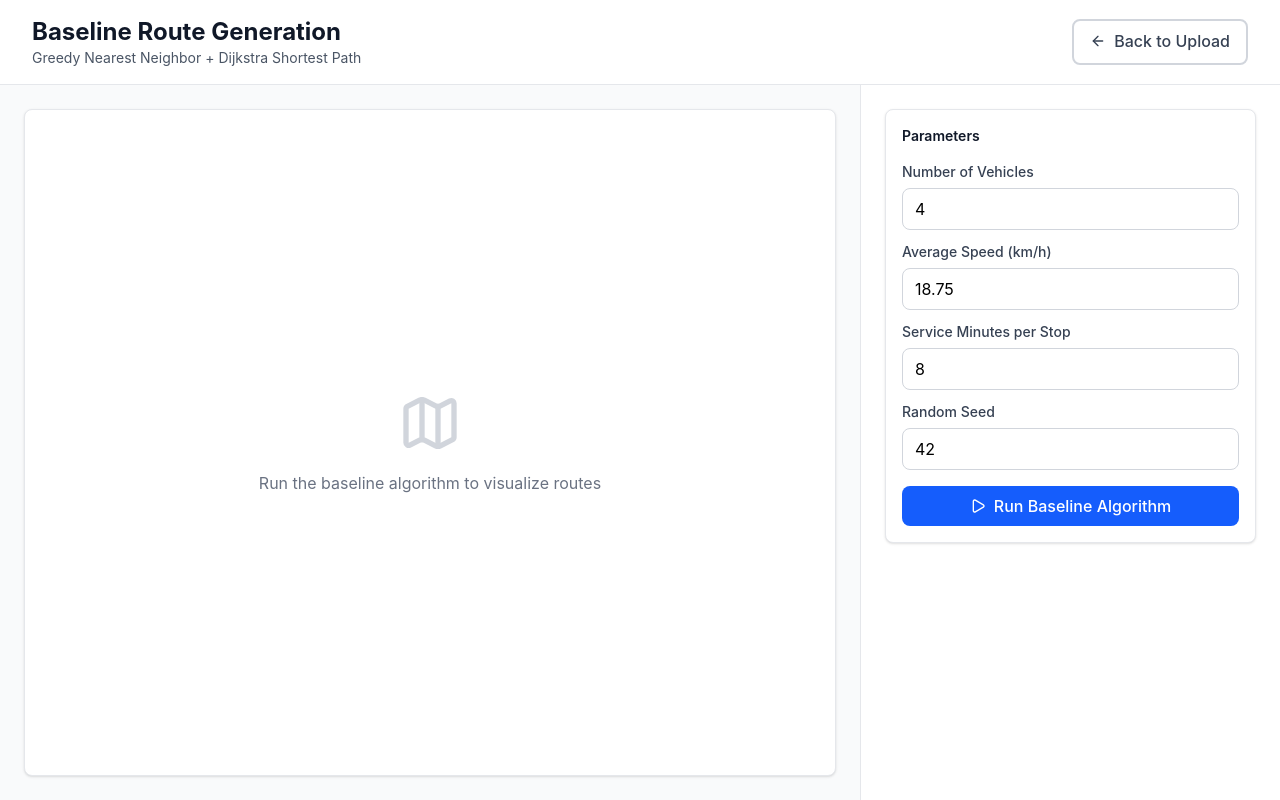
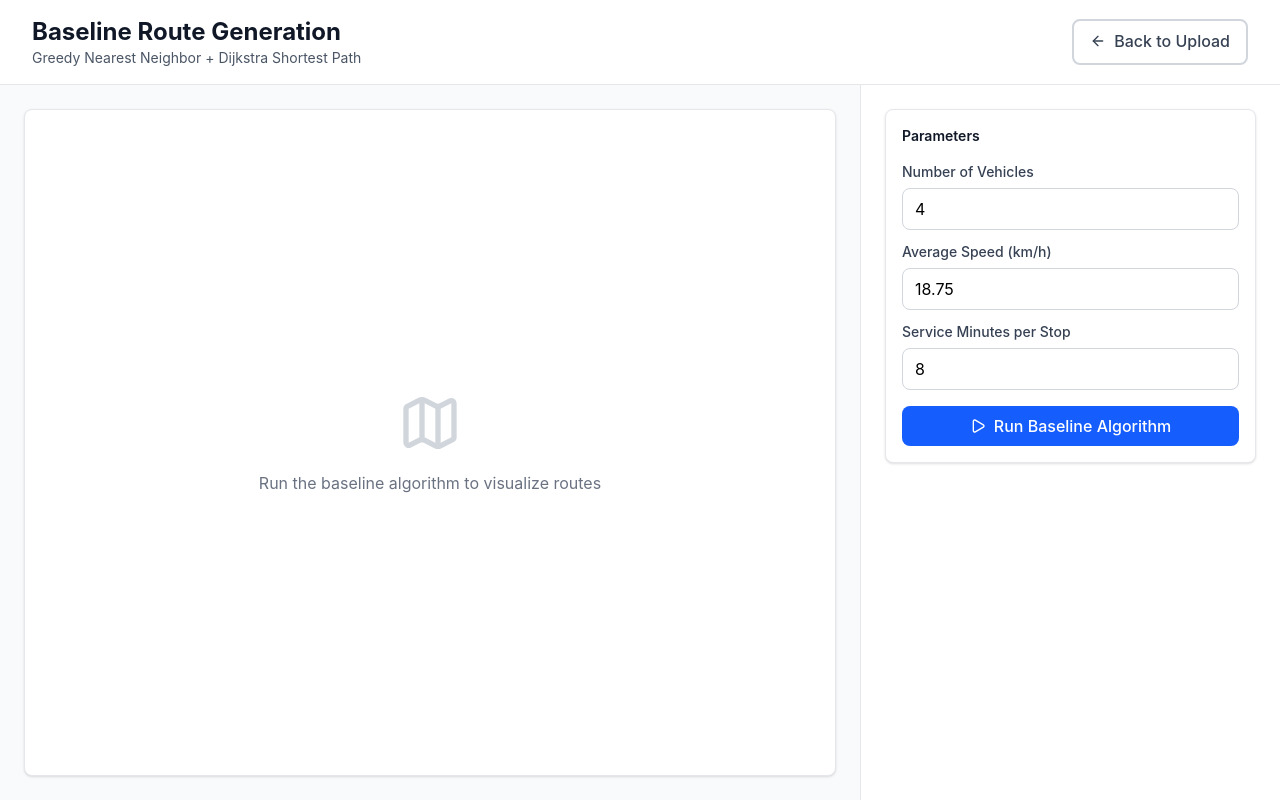
Before and after one commit to rsjgerente101/PROTOTYPE, a React (Vite) app: page /baseline in a window 1280 px wide. Built offline with nearby package versions, Linux system fonts and the light colour scheme; no server answers.

Commit message:
hide random seed input

```diff
--- a/src/pages/BaselineRun.tsx
+++ b/src/pages/BaselineRun.tsx
@@ -236,14 +236,7 @@ const BaselineRun: React.FC = () => {
                   }
                 />
 
-                <Input
-                  label="Random Seed"
-                  type="number"
-                  value={parameters.seed}
-                  onChange={(val) =>
-                    setParameters((prev) => ({ ...prev, seed: val }))
-                  }
-                />
+                {/* Random seed is kept internal for reproducibility and hidden from the UI */}
               </div>
 
               <Button
```
Lines whose indentation alone changed are shown as unchanged.
